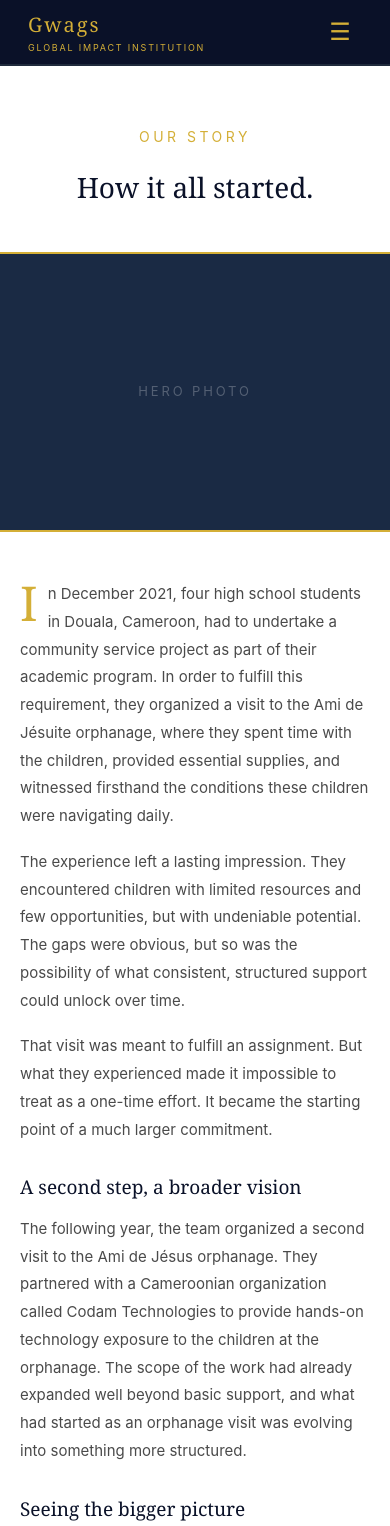
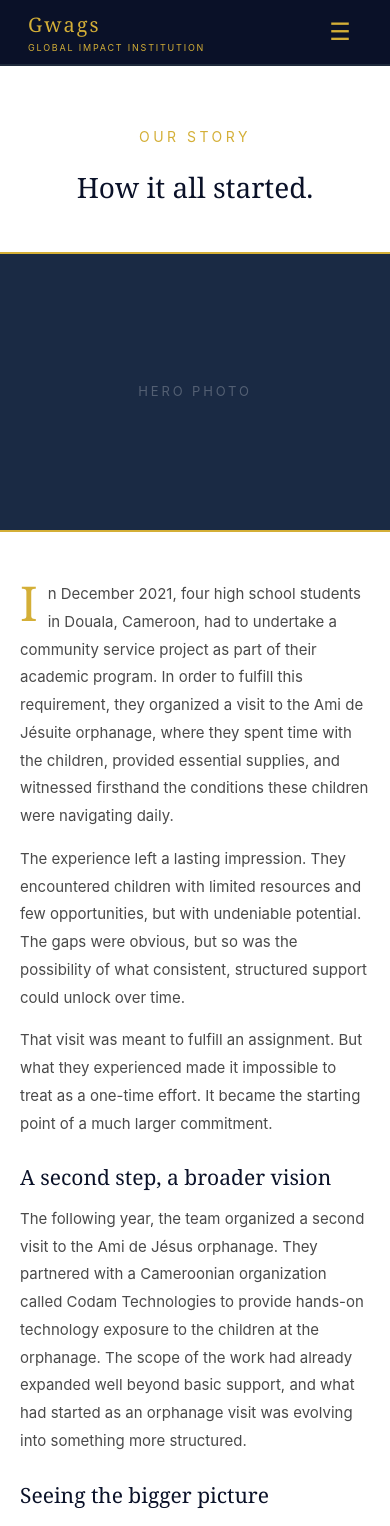
Before and after one commit to Daryllgio/gwags-website, a Next.js app: page /about/our-story in a window 390 px wide. Shown: the top 1526 px of the page. Built offline with nearby package versions, Linux system fonts and the light colour scheme.

Commit message:
Adjust Our Story narrative heading sizes and paragraph spacing

```diff
--- a/app/about/our-story/page.tsx
+++ b/app/about/our-story/page.tsx
@@ -59,13 +59,13 @@ function NarrativeSection({ lang }: { lang: Lang }) {
         {p.narrative.map((para, i) => (
           <Fragment key={i}>
             {p.narrativeHeadings[i] && (
-              <h3 className="os-narrative-h3" style={{ fontSize: '24px', fontWeight: 500, color: '#0A1128', marginTop: '30px', marginBottom: '13px', fontFamily: 'Georgia, serif' }}>
+              <h3 className="os-narrative-h3" style={{ fontSize: '24px', fontWeight: 500, color: '#0A1128', marginTop: '25px', marginBottom: '11px', fontFamily: 'Georgia, serif' }}>
                 {p.narrativeHeadings[i]}
               </h3>
             )}
             <p
               className={i === 0 ? 'narrative-drop-cap body-text' : 'body-text'}
-              style={{ fontSize: '18px', lineHeight: 1.85, color: '#4A4A4A', marginTop: 0, marginBottom: i < p.narrative.length - 1 ? '18px' : 0 }}
+              style={{ fontSize: '18px', lineHeight: 1.85, color: '#4A4A4A', marginTop: 0, marginBottom: i < p.narrative.length - 1 ? '15px' : 0 }}
             >
               {para}
             </p>
--- a/app/globals.css
+++ b/app/globals.css
@@ -890,7 +890,7 @@ h1, h2, h3, h4 {
   .os-hero-h1 { font-size: 32px !important; }
   .os-photo-banner { height: 280px !important; }
   .os-narrative { padding: 48px 20px !important; }
-  .os-narrative-h3 { font-size: 22px !important; }
+  .os-narrative-h3 { font-size: 23px !important; }
   .narrative-drop-cap::first-letter { font-size: 48px !important; }
   .tl2-month-text { font-size: 16px !important; }
   .os-closing { padding: 60px 20px !important; }
@@ -898,7 +898,7 @@ h1, h2, h3, h4 {
 
 /* Our Story — tablet (769–1024px) */
 @media (min-width: 768px) and (max-width: 1024px) {
-  .os-narrative-h3 { font-size: 23px !important; }
+  .os-narrative-h3 { font-size: 24px !important; }
   .tl2-month-text { font-size: 17px !important; }
 }
 
@@ -906,7 +906,7 @@ h1, h2, h3, h4 {
    so the Hero H1 override wins over the shared .hero-h1 rules regardless of order. */
 @media (max-width: 480px) {
   .os-hero-section .os-hero-h1 { font-size: 28px !important; }
-  .os-narrative-h3 { font-size: 19px !important; }
+  .os-narrative-h3 { font-size: 21px !important; }
   .tl2-month-text { font-size: 15px !important; }
 }
 
```
